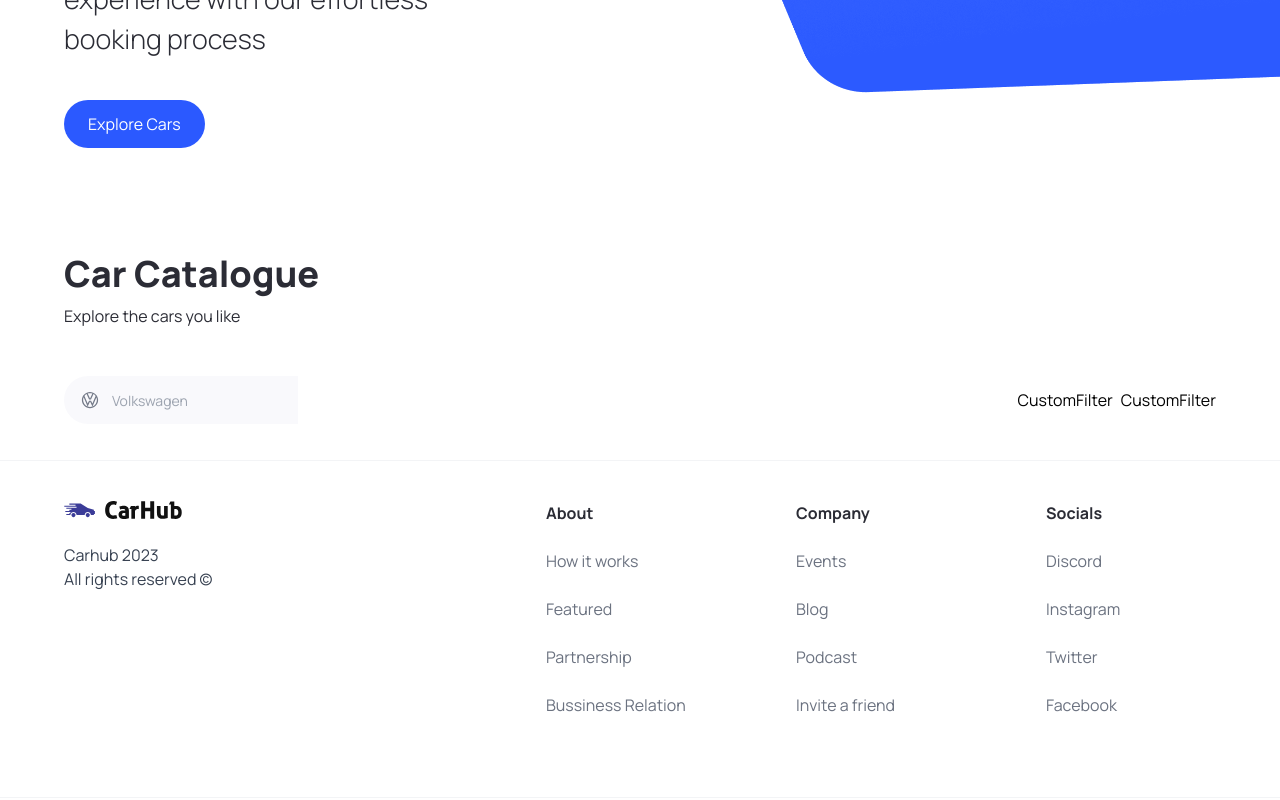
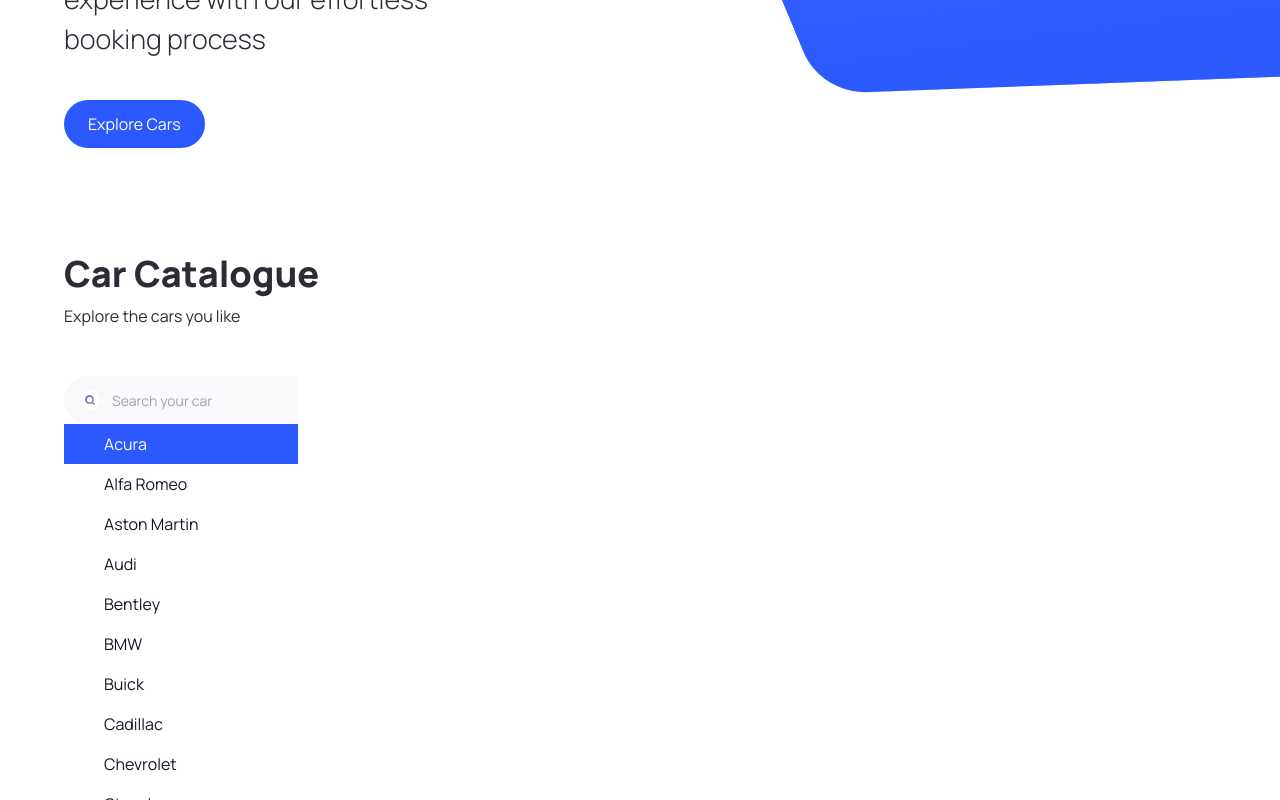
Before and after one commit to SuperDuperAlon/car-showcase, a Next.js app: page / in a window 1280 px wide. Both pictures are taken after a click on the button 82 px from the left and 1010 px from the top of the page. Shown: the part 610-1410 px from the top of the page. Built offline with nearby package versions, Linux system fonts and the light colour scheme.

Commit message:
search bar completed

```diff
--- a/cmps/SearchManufacturer.tsx
+++ b/cmps/SearchManufacturer.tsx
@@ -12,7 +12,7 @@
 }: SearchManufacturerProps) {
   const [query, setQuery] = useState("");
 
-  const filteredManufacturors =
+  const filteredManufacturers =
     query === ""
       ? manufacturers
       : manufacturers.filter((item) =>
@@ -24,11 +24,11 @@
 
   return (
     <div className="search-manufacturer">
-      <Combobox>
+      <Combobox value={manufacturer} onChange={setManufacturer}>
         <div className="relative w-full">
           <Combobox.Button className="absolute top-[14px]">
             <Image
-              src="/car-logo.svg"
+              src="/magnifying-glass.svg"
               width={20}
               height={20}
               className="ml-4"
@@ -37,7 +37,7 @@
           </Combobox.Button>
           <Combobox.Input
             className="search-manufacturer__input"
-            placeholder="Volkswagen"
+            placeholder="Search your car"
             displayValue={(manufacturer: string) => manufacturer}
             onChange={(e) => setQuery(e.target.value)}
           />
@@ -49,7 +49,38 @@
             leaveTo="opacity-0"
             afterLeave={() => setQuery("")}
           >
-            <Combobox.Options></Combobox.Options>
+            <Combobox.Options>
+              {filteredManufacturers.map((item) => (
+                <Combobox.Option
+                  key={item}
+                  className={({ active }) =>
+                    `relative search-manufacturer__option ${
+                      active ? "bg-primary-blue text-white" : "text-gray-900"
+                    }`
+                  }
+                  value={item}
+                >
+                  {({ selected, active }) => (
+                    <>
+                      <span
+                        className={`block truncate ${
+                          selected ? "font-medium" : "font-normal"
+                        }`}
+                      >
+                        {item}
+                      </span>
+                      {selected ? (
+                        <span
+                          className={`absolute inset-y-0 left-0 flex items-center pl-3 ${
+                            active ? "text-white" : "text-teal-600"
+                          }`}
+                        ></span>
+                      ) : null}
+                    </>
+                  )}
+                </Combobox.Option>
+              ))}
+            </Combobox.Options>
           </Transition>
         </div>
       </Combobox>
```
